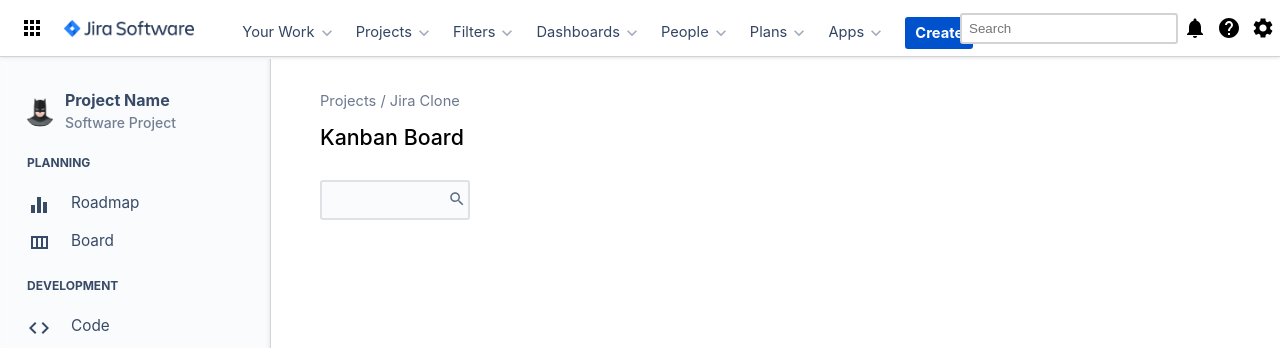
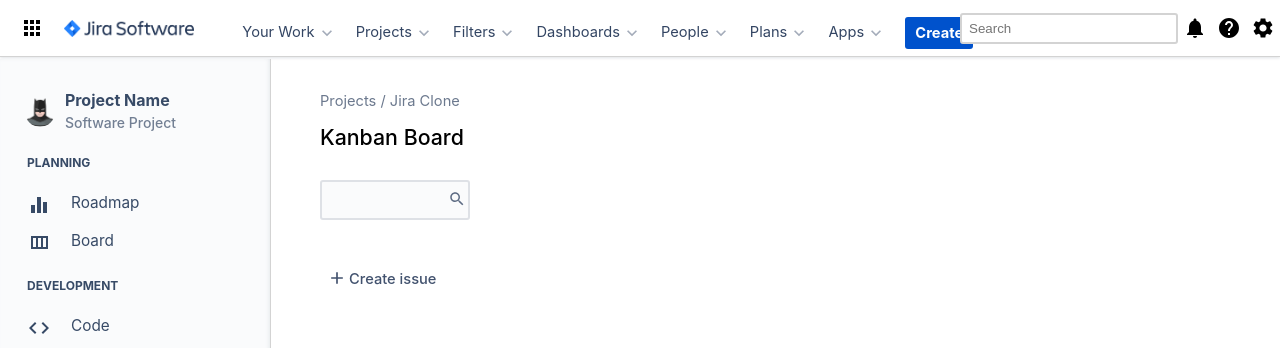
Before and after one commit to imjenn/jira-clone, a React (Create React App) app in the folder client/: page /project/board in a window 1280 px wide. Shown: the top 348 px of the page. Built offline with nearby package versions, Linux system fonts and the light colour scheme.

Commit message:
added create task function and ui

```diff
--- a/client/src/App.js
+++ b/client/src/App.js
@@ -1,9 +1,10 @@
 // import logo from './logo.svg';
 import './App.css';
-import { Switch, Route, BrowserRouter } from 'react-router-dom';
+import { Switch, Route, BrowserRouter, useLocation } from 'react-router-dom';
 import Navbar from './views/Navbar/Navbar';
 import LeftNav from './views/LeftNav/LeftNav';
 import Board from './components/Board';
+import NotFound from './views/404/NotFound';
 
 function App() {
   return (
@@ -11,9 +12,12 @@
       <Navbar />
       <LeftNav />
       <Switch>
-        <Route path="/project/board">
+        <Route exact path="/project/board">
           <Board />
         </Route>
+        {/* <Route exact path="*">
+          <NotFound />
+        </Route> */}
       </Switch>
     </BrowserRouter>
   );
--- a/client/src/components/Board.jsx
+++ b/client/src/components/Board.jsx
@@ -1,6 +1,7 @@
 import React from 'react';
 import styles from './Board.module.css';
 import { Search } from '@material-ui/icons';
+import Kanban from './Kanban';
 
 const Board = () => {
     return (
@@ -13,6 +14,9 @@
                     <Search className={styles.search_icon} />
                 </div>
             </div>
+            <div>
+                <Kanban />
+            </div>
         </div>
     )
 }
--- a/client/src/components/Board.module.css
+++ b/client/src/components/Board.module.css
@@ -1,6 +1,9 @@
 .board_container {
     display: flex;
     /* min-width: 80%; */
+    flex-direction: column;
+    height: 100vh;
+    gap: 5%;
     margin-left: clamp(300px, 20vw, 8%);
     padding: 20px;
 }
--- a/client/src/components/Kanban.jsx
+++ b/client/src/components/Kanban.jsx
@@ -2,30 +2,95 @@
 import React, { useEffect, useState } from 'react';
 import styles from './Kanban.module.css';
 import { DragDropContext, Droppable, Draggable } from 'react-beautiful-dnd';
+import { Add, Warning, Close } from '@material-ui/icons';
 
 const Kanban = (props) => {
     const [columns, setColumns] = useState([]);
     const [tasks, setTasks] = useState("");
 
+    const [title, setTitle] = useState("");
+    const [description, setDescription] = useState("");
+    const [status, setStatus] = useState("");
+    const [assignee, setAssignee] = useState("");
+    const [reporter, setReporter] = useState("");
+    const [error, setError] = useState(false);
+
+    const newTask = {
+        title,
+        description,
+        status,
+        assignee,
+        reporter
+    }
+
     const onDragEnd = (result) => {
         const { source, destination } = result;
-        if(!destination) return;
+        if (!destination) return;
     }
 
     // Display tasks
-    useEffect(() => {
-        axios.get("http://localhost:3000/tasks")
-            .then(res => {
-                console.log(res);
-                setTasks(res.data)
+    // useEffect(() => {
+    //     axios.get("http://localhost:8000/tasks")
+    //         .then(res => {
+    //             console.log(res);
+    //             setTasks(res.data)
+    //         })
+    //         .catch(err => console.log(err))
+    // }, [])
+
+    // Create tasks
+    const createTask = (e) => {
+        e.preventDefault();
+        axios.post("http://localhost:8000/task/new", newTask)
+            .then(res => console.log(res))
+            .catch(err => {
+                const errorResponse = err.response.data.errors;
+                console.log(errorResponse);
+                setError(true);
             })
-            .catch(err => console.log(err))
-    }, [])
+        setError(false);
+    }
 
+    // Button to input field
+    const makeInput = (e) => {
+        e.currentTarget.style.display = "none";
+        document.getElementById("task-input").style.display = "block";
+    }
 
     return (
         <div>
-
+            <form onSubmit={createTask}>
+                <div
+                    className={styles.create_issue}
+                    onClick={makeInput}>
+                    <Add className={styles.create_icon} /> Create issue
+                </div>
+                <input
+                    id={"task-input"}
+                    className={styles.task_form}
+                    style={{ display: "none" }}
+                    type="text"
+                    placeholder="What needs to be done?"
+                    onChange={(e) => setTitle(e.target.value)}
+                    value={title}
+                    onKeyPress={(e) => e.key === "Enter" ? createTask() : null}
+                />
+                {
+                    error ?
+                        <div className={styles.error_card}>
+                            <div className={styles.error_message}>
+                                <Warning className={styles.warning_icon} />
+                                <strong>We couldn't save the issue summary.</strong>
+                                <Close
+                                    className={styles.close_icon}
+                                    onClick={(e) => setError(false)}
+                                />
+                            </div>
+                            <p>You must specify a summary of the issue.</p>
+                        </div>
+                        : null
+                }
+            </form>
         </div>
     )
 }
--- a/client/src/components/Kanban.module.css
+++ b/client/src/components/Kanban.module.css
@@ -0,0 +1,58 @@
+.create_issue {
+    display: flex;
+    cursor: pointer;
+    font-size: 11pt;
+    font-weight: 500;
+    color: #42526e;
+    padding: 10px 5px;
+}
+
+.create_icon {
+    height: 20px !important;
+    margin-top: -2px;
+}
+
+.create_issue:hover {
+    background-color: #d3d4d7;
+}
+
+.task_form {
+    padding: 10px;
+    width: 15%;
+}
+
+.error_card {
+    display: flex;
+    flex-direction: column;
+    border: 1px solid lightgrey;
+    border-radius: 3px;
+    padding: 20px 10px 10px 10px;
+    width: clamp(500px, 60vw, 500px)
+    /* font-size: 12pt; */
+}
+
+.error_message {
+    display: flex;
+    font-size: 11pt;
+    line-height: 10px;
+    justify-content: space-between;
+    align-items: center;
+}
+
+.error_message strong {
+    margin-right: 160px;
+}
+
+.error_card p {
+    margin-left: 40px;
+}
+
+.warning_icon {
+    color: #ffab00;
+    margin-right: 15px;
+}
+
+.close_icon {
+    height: 12pt !important;
+    cursor: pointer;
+}
--- /dev/null
+++ b/client/src/views/404/NotFound.jsx
@@ -0,0 +1,14 @@
+// import React from 'react';
+// import { useLocation } from 'react-router-dom';
+
+// const NotFound = () => {
+//     let location = useLocation();
+
+//     return (
+//         <div>
+//             <p style={{color: "black"}}>No match for </p>
+//         </div>
+//     )
+// }
+
+// export default NotFound();
```
